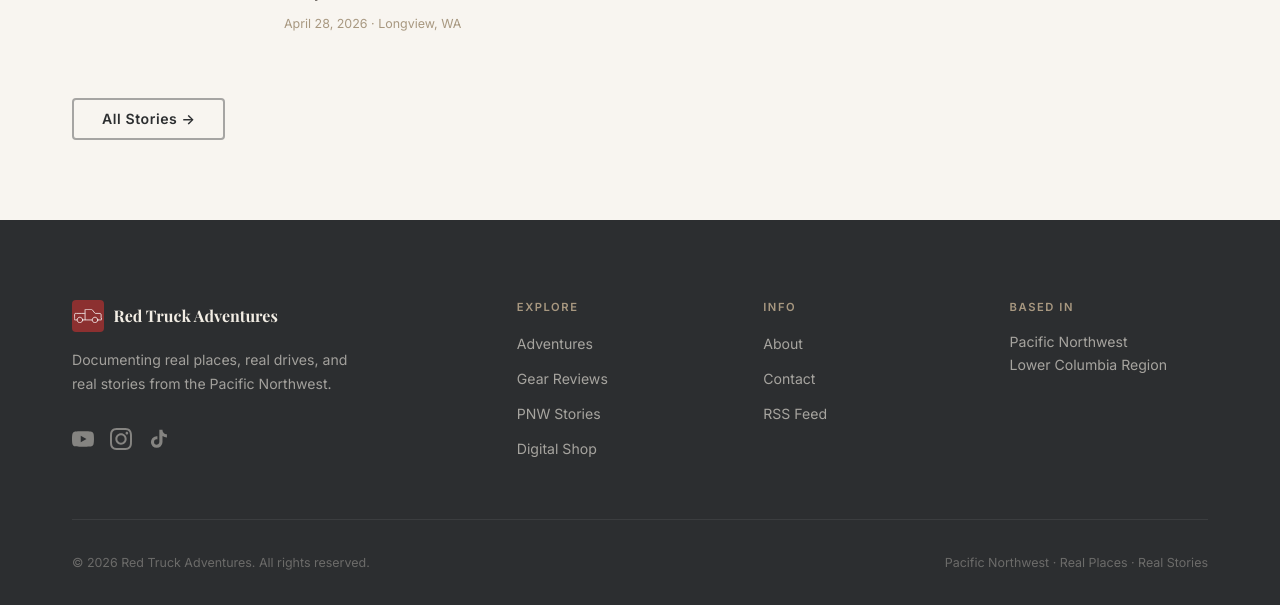
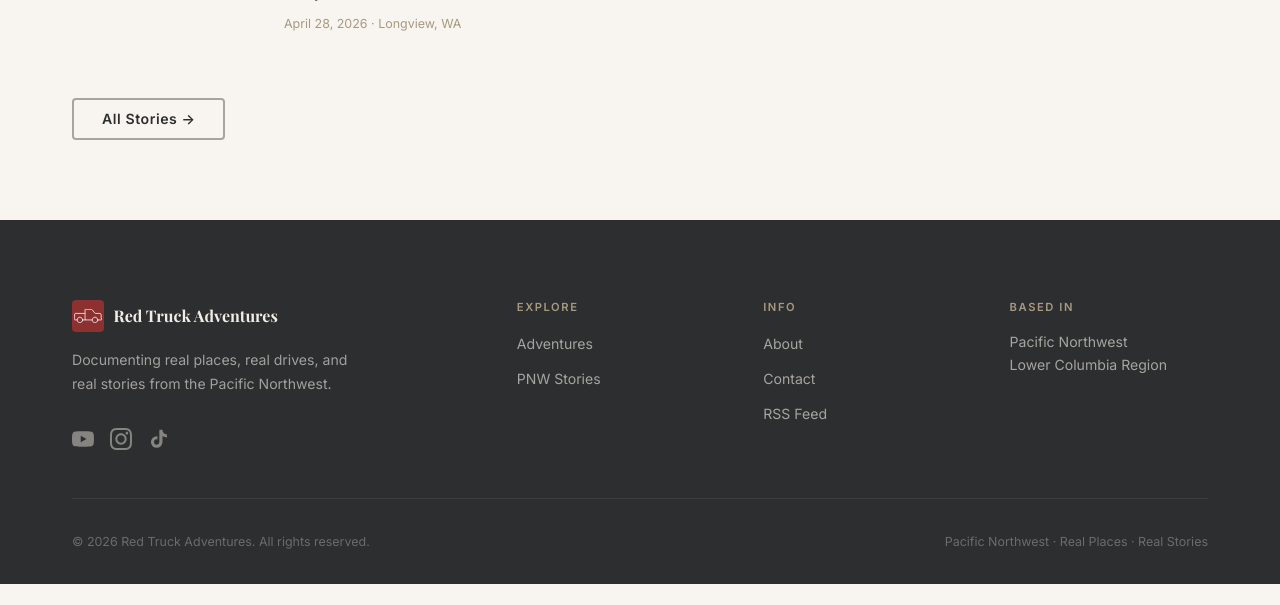
Before and after one commit to JohnPJustice/red-truck-adventures, a Jekyll site: the page built from index.html, in a window 1280 px wide and 900 px high, scrolled down 4811 px, cut to the strip 295-900 px from the top of the window. Built offline with Jekyll 4.4.1, drawn with Linux system fonts in a browser that asks for light colours; some web fonts are replaced; after the commit the page ends 5690 px from its top, so only the background shows below that.

Commit message:
feat: flag shop and gear

```diff
--- a/_config.yml
+++ b/_config.yml
@@ -10,6 +10,10 @@
   twitter: RedTruckAdv
 
 og_image: "https://images.unsplash.com/photo-1448375240586-882707db888b?auto=format&fit=crop&w=1200&q=80"
+
+# Feature flags — set to false to hide pages from nav/footer
+show_gear: false
+show_shop: false
 
 # Clean URLs
 permalink: pretty
--- a/_includes/footer.html
+++ b/_includes/footer.html
@@ -55,9 +55,9 @@
         <h4 class="site-footer__col-title">Explore</h4>
         <ul class="site-footer__links">
           <li><a href="{{ '/adventures/' | prepend: site.baseurl }}">Adventures</a></li>
-          <li><a href="{{ '/gear-reviews/' | prepend: site.baseurl }}">Gear Reviews</a></li>
+          {% if site.show_gear %}<li><a href="{{ '/gear-reviews/' | prepend: site.baseurl }}">Gear Reviews</a></li>{% endif %}
           <li><a href="{{ '/pnw-stories/' | prepend: site.baseurl }}">PNW Stories</a></li>
-          <li><a href="{{ '/shop/' | prepend: site.baseurl }}">Digital Shop</a></li>
+          {% if site.show_shop %}<li><a href="{{ '/shop/' | prepend: site.baseurl }}">Digital Shop</a></li>{% endif %}
         </ul>
       </div>
 
--- a/_includes/header.html
+++ b/_includes/header.html
@@ -31,14 +31,18 @@
         <a href="{{ '/adventures/' | prepend: site.baseurl }}"
            {% if page.url contains '/adventures' %}class="active"{% endif %}>Adventures</a>
       </li>
+      {% if site.show_gear %}
       <li class="nav__link">
         <a href="{{ '/gear-reviews/' | prepend: site.baseurl }}"
            {% if page.url contains '/gear' %}class="active"{% endif %}>Gear</a>
       </li>
+      {% endif %}
+      {% if site.show_shop %}
       <li class="nav__link">
         <a href="{{ '/shop/' | prepend: site.baseurl }}"
            {% if page.url contains '/shop' %}class="active"{% endif %}>Shop</a>
       </li>
+      {% endif %}
       <li class="nav__link">
         <a href="{{ '/pnw-stories/' | prepend: site.baseurl }}"
            {% if page.url contains '/pnw-stories' or page.url contains '/stories/' %}class="active"{% endif %}>Stories</a>
@@ -70,8 +74,8 @@
   <nav class="nav__mobile" id="nav-mobile" aria-label="Mobile navigation">
     <a href="{{ '/' | prepend: site.baseurl }}">Home</a>
     <a href="{{ '/adventures/' | prepend: site.baseurl }}">Adventures</a>
-    <a href="{{ '/gear-reviews/' | prepend: site.baseurl }}">Gear Reviews</a>
-    <a href="{{ '/shop/' | prepend: site.baseurl }}">Digital Shop</a>
+    {% if site.show_gear %}<a href="{{ '/gear-reviews/' | prepend: site.baseurl }}">Gear Reviews</a>{% endif %}
+    {% if site.show_shop %}<a href="{{ '/shop/' | prepend: site.baseurl }}">Digital Shop</a>{% endif %}
     <a href="{{ '/pnw-stories/' | prepend: site.baseurl }}">PNW Stories</a>
     <a href="{{ '/about/' | prepend: site.baseurl }}">About</a>
     <a href="{{ '/contact/' | prepend: site.baseurl }}">Contact</a>
```
